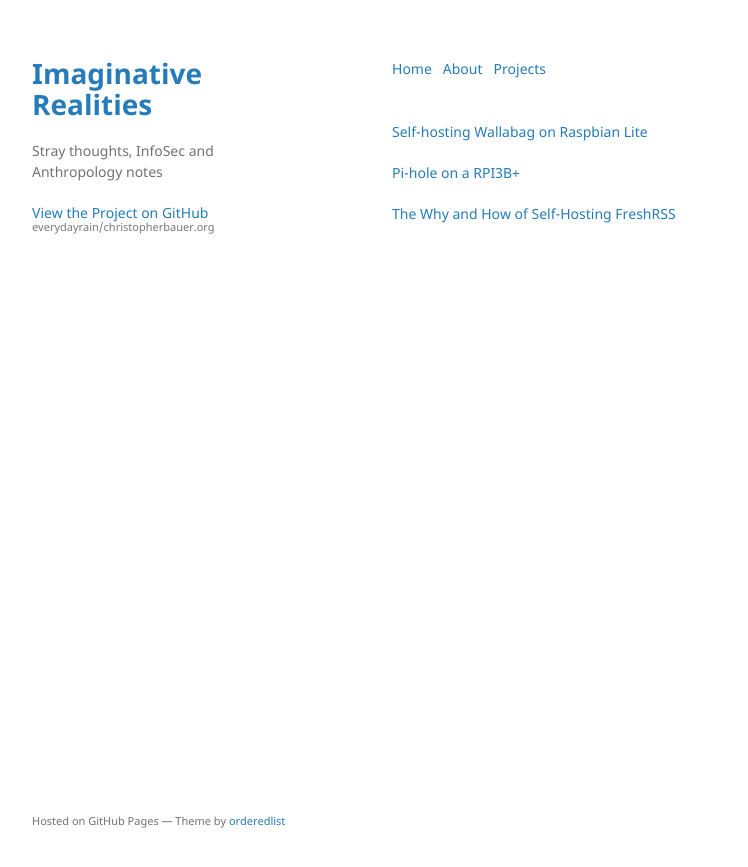
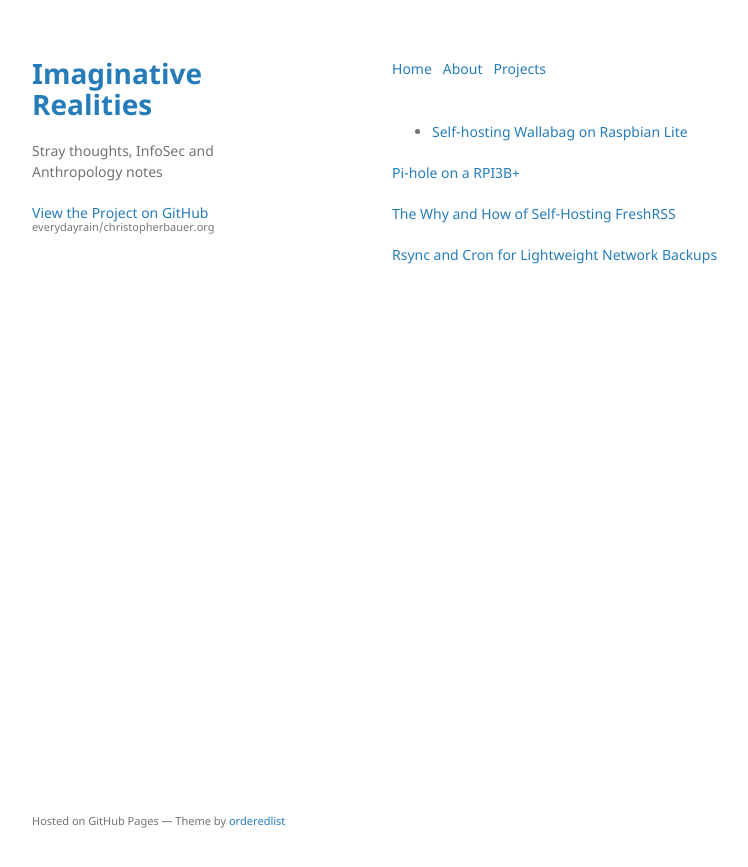
Before and after one commit to everydayrain/christopherbauer.org, a Jekyll site: the page built from projects.md, in a window 1280 px wide. Shown: the top 867 px of the page, without its empty margins (178-926 px from the left). Built offline with Jekyll 4.4.1, drawn with Linux system fonts in a browser that asks for light colours.

Commit message:
Update projects.md

```diff
--- a/projects.md
+++ b/projects.md
@@ -3,8 +3,10 @@ layout: default
 title: Projects
 ---
 
-[Self-hosting Wallabag on Raspbian Lite](https://christopherbauer.org/2022/02/06/Wallabag-Selfhost.html)
+- [Self-hosting Wallabag on Raspbian Lite](https://christopherbauer.org/2022/02/06/Wallabag-Selfhost.html)
 
 [Pi-hole on a RPI3B+](https://christopherbauer.org/2022/06/13/Another-Pi-hole-Blog.html)
 
 [The Why and How of Self-Hosting FreshRSS](https://christopherbauer.org/2022/09/15/The-Why-and-How-of-Self-Hosting-FreshRSS.html)
+
+[Rsync and Cron for Lightweight Network Backups](https://christopherbauer.org/2022/22/28/rsync-cron.html)
```
